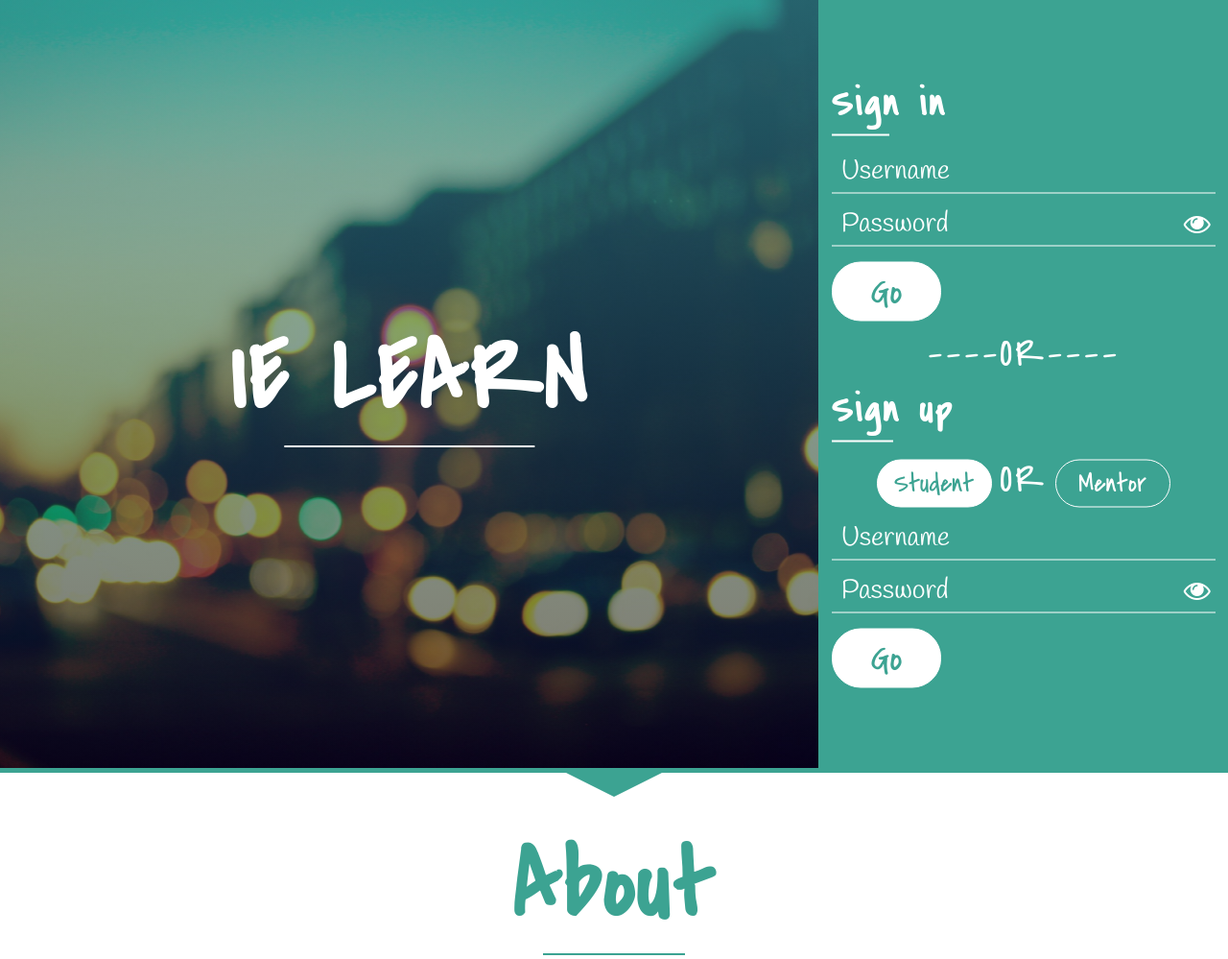
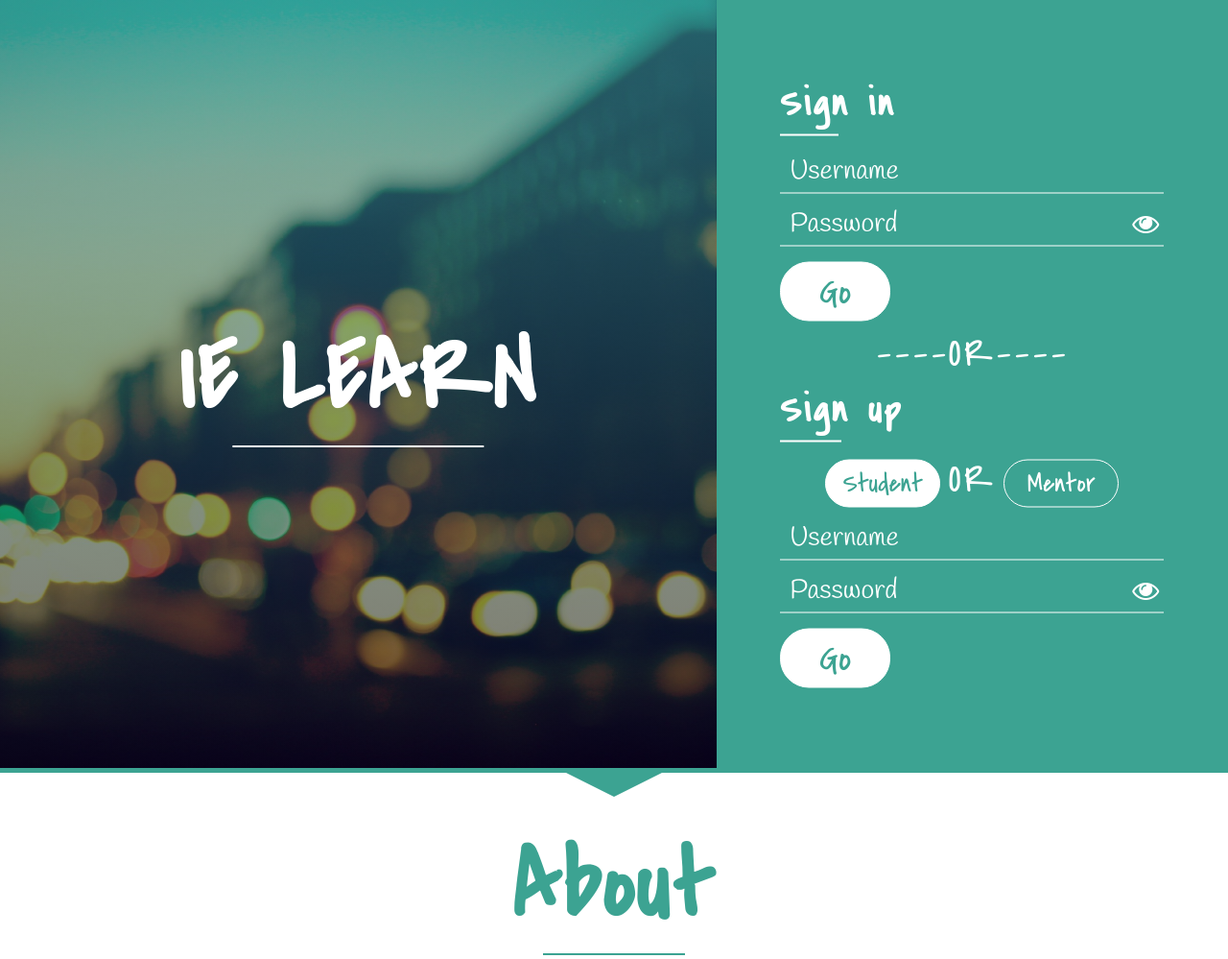
Before and after one commit to nerd455/IE_Learn_Community, a Flask app: page / in a window 1280 px wide. Shown: the top 999 px of the page at 96% size. Run offline with Flask 2, Linux system fonts and the light colour scheme; some libraries are stand-ins or nearby versions.

Commit message:
responsive breakdown

```diff
--- a/static/css/responsive.css
+++ b/static/css/responsive.css
@@ -76,7 +76,7 @@
 
 /* FOR TABLETS AND PHONES */
 
-@media screen and (max-width: 1000px) {
+@media screen and (max-width: 760px) {
     .inner_rt {
         height: 50%;
         background-position: center;
--- a/templates/home.html
+++ b/templates/home.html
@@ -27,13 +27,13 @@
     <div class="home_bg container-fluid">
         <div class="row right_bg">
 
-            <div class="col-md-8 col-sm-12 inner_rt">
+            <div class="col-md-7 col-sm-12 inner_rt">
                 <div class="head center">
                     <h1>IE LEARN</h1>
                 </div>
             </div>
 
-            <div class="col-md-4 col-sm-12 login_cus">
+            <div class="col-md-5 col-sm-12 login_cus">
                 <div class="forms center">
                     <form class="form_cus">
                         <h3>Sign in</h3><br>
```
